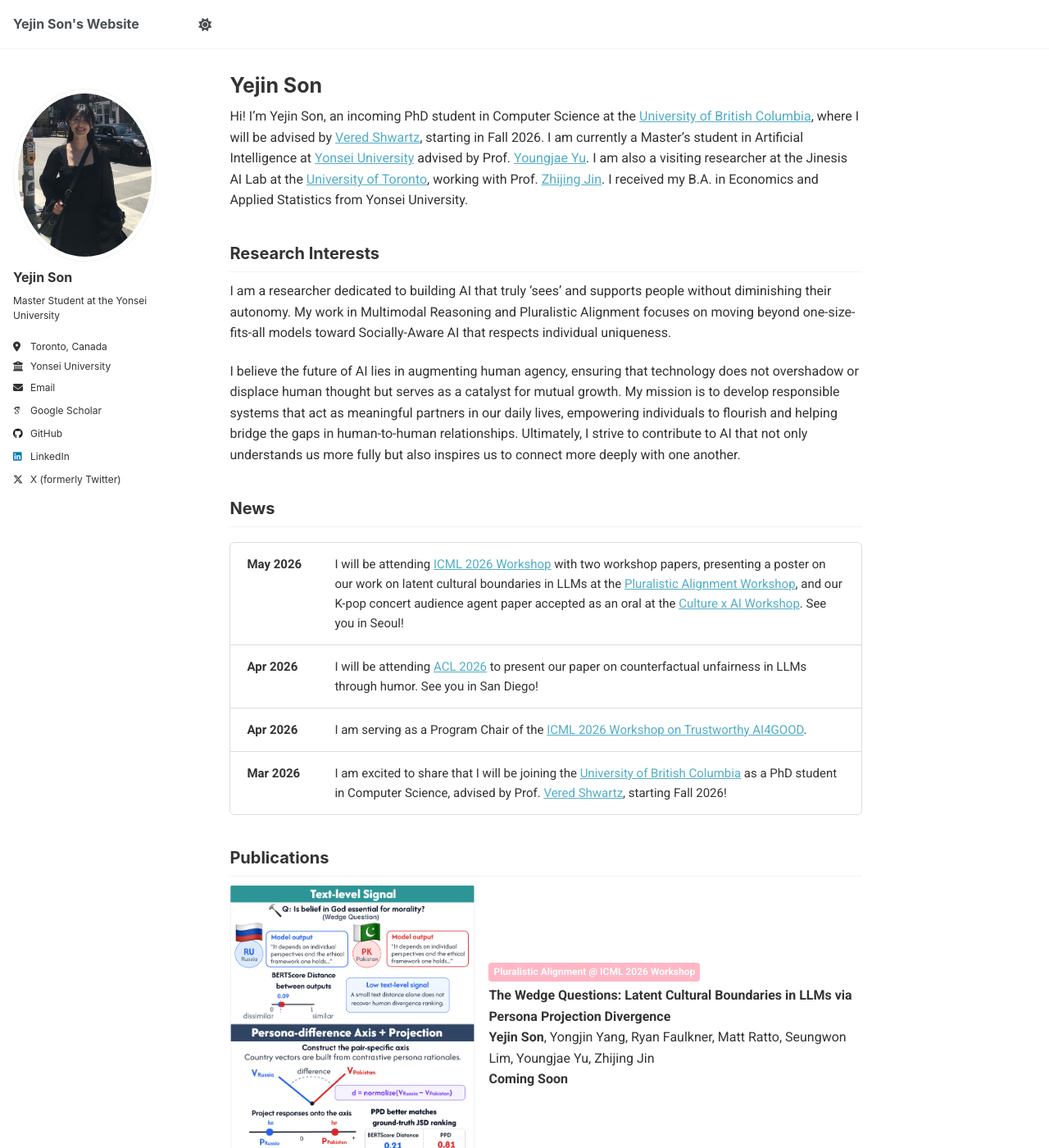
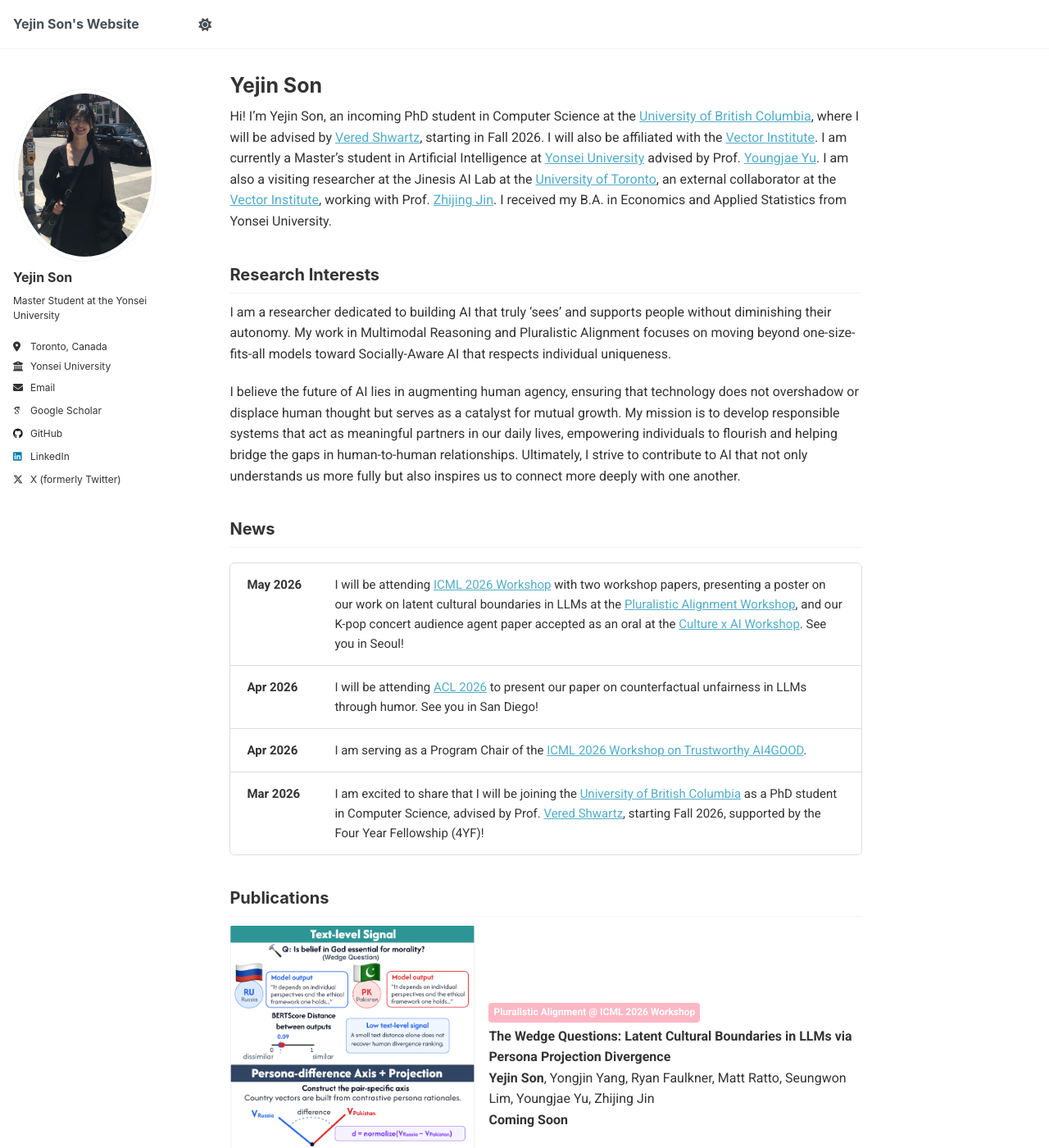
Before and after one commit to ozzaney/ozzaney.github.io, a Jekyll site: the page built from _pages/about.md, in a window 1280 px wide and 1400 px high. Shown: the whole window at 82% size. Built offline with Jekyll 4.4.1, drawn with Linux system fonts in a browser that asks for light colours; some web fonts are replaced.

Commit message:
Update about.md

```diff
--- a/_pages/about.md
+++ b/_pages/about.md
@@ -7,8 +7,8 @@
   - /about/
   - /about.html
 ---
-Hi! I'm Yejin Son, an incoming PhD student in Computer Science at the [University of British Columbia](https://www.ubc.ca/), where I will be advised by [Vered Shwartz](https://www.cs.ubc.ca/~vshwartz/), starting in Fall 2026.
-I am currently a Master's student in Artificial Intelligence at [Yonsei University](https://yonsei.ac.kr) advised by Prof. [Youngjae Yu](https://scholar.google.com/citations?user=WDO24ZYAAAAJ&hl=en). I am also a visiting researcher at the Jinesis AI Lab at the [University of Toronto](https://www.utoronto.ca/), working with Prof. [Zhijing Jin](https://zhijing-jin.com/home/).
+Hi! I'm Yejin Son, an incoming PhD student in Computer Science at the [University of British Columbia](https://www.ubc.ca/), where I will be advised by [Vered Shwartz](https://www.cs.ubc.ca/~vshwartz/), starting in Fall 2026. I will also be affiliated with the [Vector Institute](https://vectorinstitute.ai/).
+I am currently a Master's student in Artificial Intelligence at [Yonsei University](https://yonsei.ac.kr) advised by Prof. [Youngjae Yu](https://scholar.google.com/citations?user=WDO24ZYAAAAJ&hl=en). I am also a visiting researcher at the Jinesis AI Lab at the [University of Toronto](https://www.utoronto.ca/), an external collaborator at the [Vector Institute](https://vectorinstitute.ai/), working with Prof. [Zhijing Jin](https://zhijing-jin.com/home/).
 I received my B.A. in Economics and Applied Statistics from Yonsei University.
 
 ## Research Interests
@@ -38,7 +38,7 @@
 
   <div style="display: flex; gap: 1.5rem; padding: 14px 20px;">
     <div style="min-width: 80px; font-weight: bold; color: #333; font-size: 15px;">Mar 2026</div>
-    <div style="font-size: 15px; line-height: 1.6;">I am excited to share that I will be joining the <a href="https://www.cs.ubc.ca">University of British Columbia</a> as a PhD student in Computer Science, advised by Prof. <a href="https://www.cs.ubc.ca/~vshwartz/">Vered Shwartz</a>, starting Fall 2026!</div>
+    <div style="font-size: 15px; line-height: 1.6;">I am excited to share that I will be joining the <a href="https://www.cs.ubc.ca">University of British Columbia</a> as a PhD student in Computer Science, advised by Prof. <a href="https://www.cs.ubc.ca/~vshwartz/">Vered Shwartz</a>, starting Fall 2026, supported by the Four Year Fellowship (4YF)!</div>
   </div>
 
 </div>
```
